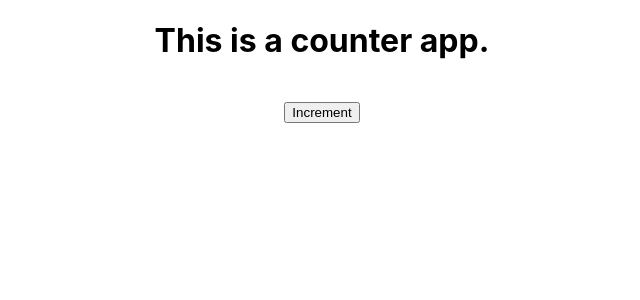
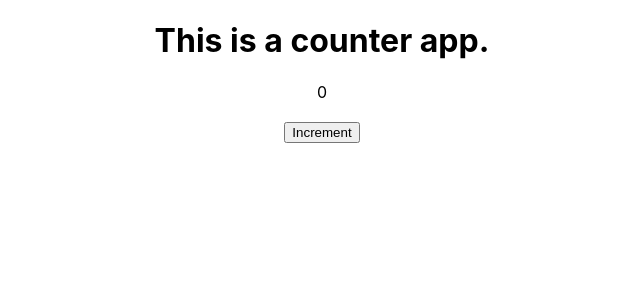
Before and after one commit to montacerdk/tdd-react-jest-enzyme, a React (Create React App) app: page / in a window 1280 px wide. Shown: the top 300 px of the page, without its empty margins (318-958 px from the left). Built offline with nearby package versions, Linux system fonts and the light colour scheme.

Commit message:
Add counter state tag

```diff
--- a/src/App.tsx
+++ b/src/App.tsx
@@ -1,9 +1,13 @@
+import * as React from "react";
 import "./App.css";
 
 function App() {
+  const [counter, setCounter] = React.useState(0);
+
   return (
     <div className="App">
       <h1>This is a counter app.</h1>
+      <div id="counter-value">{counter}</div>
       <button id="increment-button">Increment</button>
     </div>
   );
```
Also changed, not shown: 1 other file (tests, documents, lock files or other folders).
